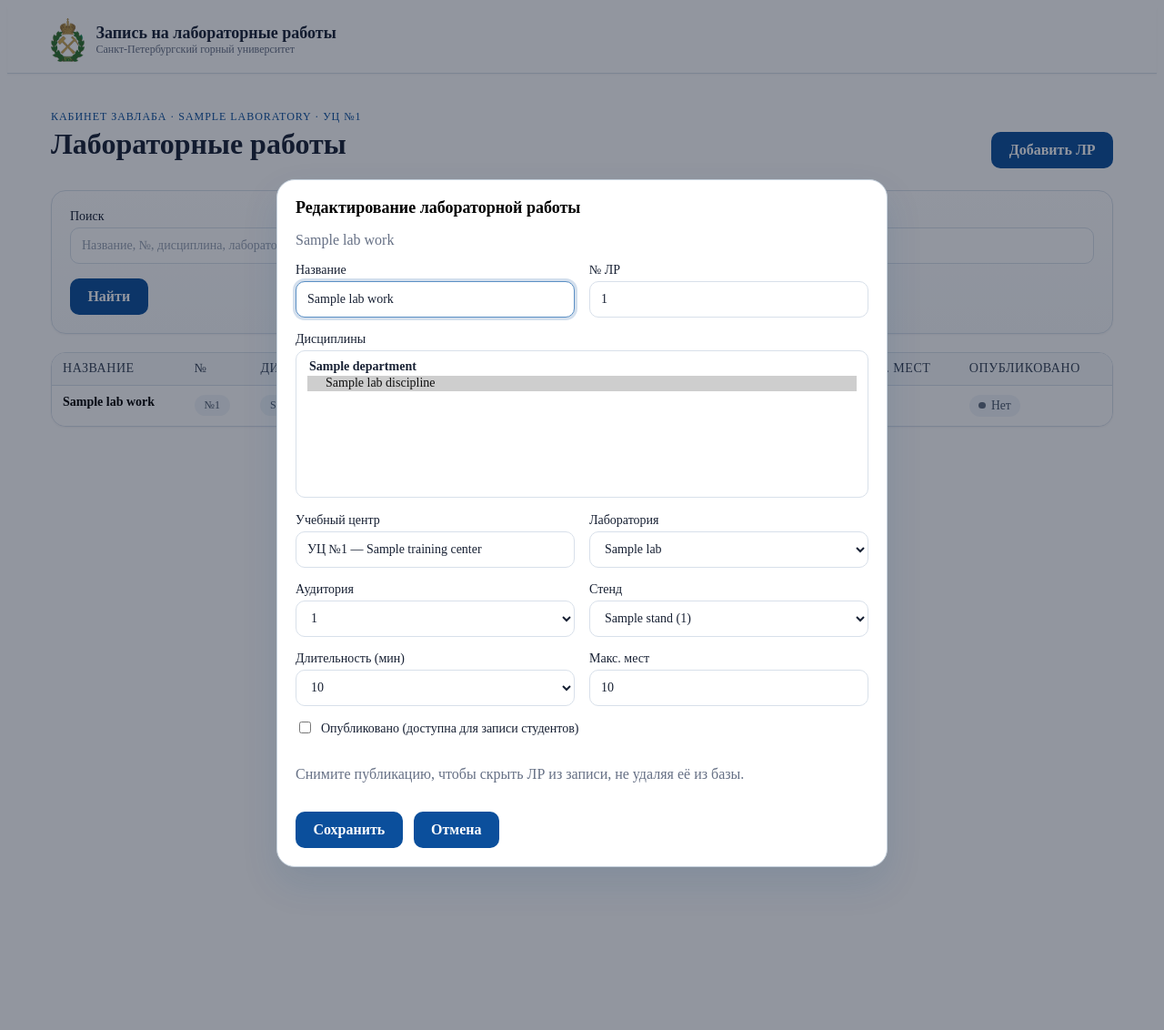
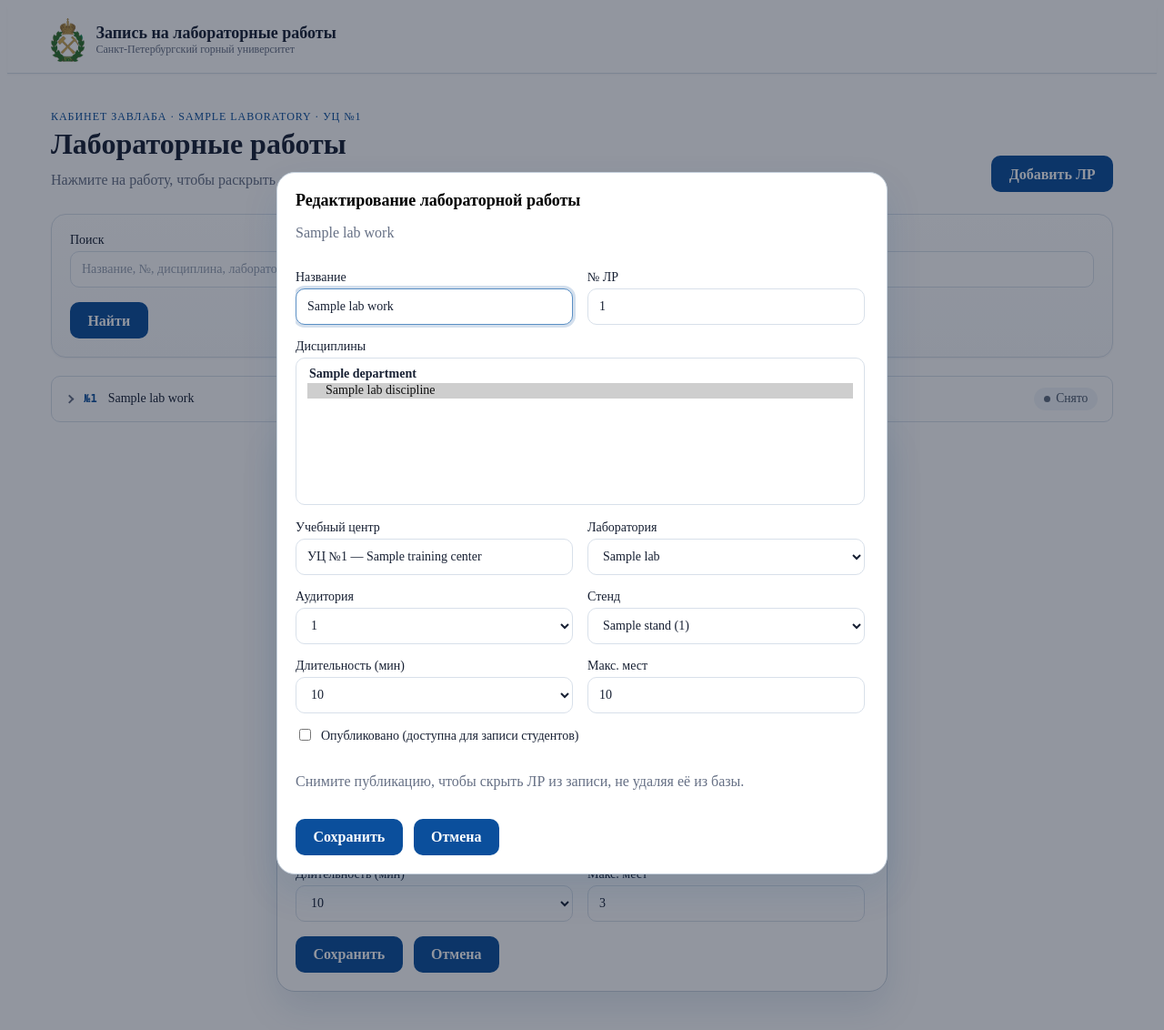
Before and after one commit to windbreakerx/labbooking, a Django app: template backend/templates/bookings/lab_head/lab_works.html in a window 1280 px wide. Shown: the top 1132 px of the page at 91% size. Run offline with Django 5.2, Linux system fonts and the light colour scheme; the template is opened without the code that fills it: most values are stand-ins (such as "Sample title", 1, 10 or a date in 2020).

Commit message:
lab work design

```diff
--- a/backend/static/css/main.css
+++ b/backend/static/css/main.css
@@ -2065,6 +2065,19 @@
     max-width: 42rem;
 }
 
+.app-dialog--scrollable {
+    max-height: calc(100vh - var(--space-6));
+    overflow: hidden;
+    display: flex;
+    flex-direction: column;
+}
+
+.app-dialog--scrollable > form {
+    overflow-y: auto;
+    min-height: 0;
+    padding-right: var(--space-1);
+}
+
 .manual-booking__section {
     display: grid;
     gap: var(--space-2);
@@ -3211,18 +3224,113 @@
     border-color: var(--color-primary-muted);
 }
 
-.lab-work-row {
+.lab-work-list {
+    list-style: none;
+    margin: 0;
+    padding: 0;
+    display: flex;
+    flex-direction: column;
+    gap: var(--space-2);
+}
+
+.lab-work-item {
+    border: 1px solid var(--color-border);
+    border-radius: var(--radius-md);
+    background: var(--color-surface);
+    overflow: hidden;
+}
+
+.lab-work-item[open] {
+    border-color: var(--color-primary-muted);
+    box-shadow: var(--shadow-xs);
+}
+
+.lab-work-item__summary {
+    display: flex;
+    align-items: center;
+    gap: var(--space-3);
+    padding: var(--space-3) var(--space-4);
     cursor: pointer;
-}
-
-.lab-work-row:hover,
-.lab-work-row:focus-visible {
+    list-style: none;
+}
+
+.lab-work-item__summary::-webkit-details-marker {
+    display: none;
+}
+
+.lab-work-item__summary::before {
+    content: "";
+    width: 0.45rem;
+    height: 0.45rem;
+    border-right: 2px solid var(--color-muted);
+    border-bottom: 2px solid var(--color-muted);
+    transform: rotate(-45deg);
+    transition: transform 0.15s ease;
+    flex-shrink: 0;
+}
+
+.lab-work-item[open] > .lab-work-item__summary::before {
+    transform: rotate(45deg);
+}
+
+.lab-work-item__summary:hover,
+.lab-work-item__summary:focus-visible {
     background: var(--color-primary-soft);
     outline: none;
 }
 
-.lab-work-table tbody tr.lab-work-row:focus-visible {
-    box-shadow: inset 0 0 0 2px var(--color-primary-muted);
+.lab-work-item__number {
+    font-family: var(--font-mono);
+    font-size: var(--text-xs);
+    font-weight: var(--font-weight-semibold);
+    color: var(--color-primary);
+    white-space: nowrap;
+}
+
+.lab-work-item__title {
+    flex: 1;
+    font-size: var(--text-sm);
+    font-weight: var(--font-weight-medium);
+    color: var(--color-text);
+    min-width: 0;
+}
+
+.lab-work-item__status {
+    flex-shrink: 0;
+}
+
+.lab-work-item__body {
+    padding: 0 var(--space-4) var(--space-4);
+    border-top: 1px solid var(--color-border);
+    background: var(--color-surface-muted);
+}
+
+.lab-work-item__meta {
+    display: grid;
+    gap: var(--space-2);
+    margin: var(--space-3) 0;
+}
+
+.lab-work-item__meta-row {
+    display: grid;
+    grid-template-columns: 7.5rem 1fr;
+    gap: var(--space-2);
+    align-items: start;
+    font-size: var(--text-sm);
+}
+
+.lab-work-item__meta-row dt {
+    margin: 0;
+    color: var(--color-muted);
+    font-weight: var(--font-weight-medium);
+}
+
+.lab-work-item__meta-row dd {
+    margin: 0;
+}
+
+.lab-work-edit-btn {
+    margin-top: var(--space-2);
 }
 
 .department-panel {
--- a/backend/templates/bookings/lab_head/lab_works.html
+++ b/backend/templates/bookings/lab_head/lab_works.html
@@ -5,6 +5,7 @@
     <div class="page-header__content">
         <p class="page-eyebrow">Кабинет завлаба{% if laboratory %} · {{ laboratory.name }}{% endif %}{% if training_center %} · УЦ №{{ training_center.number }}{% endif %}</p>
         <h1 class="page-title">Лабораторные работы</h1>
+        <p class="page-description">Нажмите на работу, чтобы раскрыть детали. Редактирование — кнопкой внутри карточки.</p>
     </div>
     <div class="page-actions">
         <button type="button" class="button" id="lab-work-create-open">Добавить ЛР</button>
@@ -26,18 +27,64 @@
     </form>
 </section>
 
-<div class="table-wrap">
-    <table class="table table--compact table--sticky responsive-table lab-work-table">
-        <thead>
-            <tr><th>Название</th><th>№</th><th>Дисциплины</th><th>Лаборатория</th><th>УЦ</th><th>Аудитория</th><th>Длительность</th><th>Макс. мест</th><th>Опубликовано</th></tr>
-        </thead>
-        <tbody>
+{% if lab_works %}
+<ul class="lab-work-list">
     {% for lw in lab_works %}
     {% with bound_lab=lw.laboratories.all|first %}
-            <tr
-                class="lab-work-row"
-                tabindex="0"
-                role="button"
+    <li>
+        <details
+            class="lab-work-item"
+            {% if edit_lab_work_id == lw.pk|stringformat:"s" %}open{% endif %}
+        >
+            <summary class="lab-work-item__summary">
+                <span class="lab-work-item__number">№{{ lw.number }}</span>
+                <span class="lab-work-item__title">{{ lw.title }}</span>
+                {% if lw.is_published %}
+                <span class="status-badge status-badge--with-dot status-badge--visited lab-work-item__status">Опубликовано</span>
+                {% else %}
+                <span class="status-badge status-badge--with-dot status-badge--cancelled lab-work-item__status">Снято</span>
+                {% endif %}
+            </summary>
+            <div class="lab-work-item__body">
+                <dl class="lab-work-item__meta">
+                    <div class="lab-work-item__meta-row">
+                        <dt>Дисциплины</dt>
+                        <dd>
+                            {% for d in lw.disciplines.all %}
+                            <span class="badge badge--muted">{{ d.title }}</span>{% if not forloop.last %} {% endif %}
+                            {% empty %}<span class="muted">—</span>{% endfor %}
+                        </dd>
+                    </div>
+                    <div class="lab-work-item__meta-row">
+                        <dt>Лаборатория</dt>
+                        <dd>{% if bound_lab %}{{ bound_lab.name }}{% elif laboratory %}{{ laboratory.name }}{% else %}<span class="muted">—</span>{% endif %}</dd>
+                    </div>
+                    <div class="lab-work-item__meta-row">
+                        <dt>Учебный центр</dt>
+                        <dd>{% if bound_lab %}№{{ bound_lab.training_center.number }}{% if bound_lab.training_center.name %} — {{ bound_lab.training_center.name }}{% endif %}{% elif training_center %}№{{ training_center.number }}{% if training_center.name %} — {{ training_center.name }}{% endif %}{% else %}<span class="muted">—</span>{% endif %}</dd>
+                    </div>
+                    <div class="lab-work-item__meta-row">
+                        <dt>Аудитория</dt>
+                        <dd>{% if lw.default_room %}{{ lw.default_room.number }}{% else %}<span class="muted">—</span>{% endif %}</dd>
+                    </div>
+                    {% if lw.primary_stand %}
+                    <div class="lab-work-item__meta-row">
+                        <dt>Стенд</dt>
+                        <dd>{{ lw.primary_stand.name }} ({{ lw.primary_stand.inventory_number }})</dd>
+                    </div>
+                    {% endif %}
+                    <div class="lab-work-item__meta-row">
+                        <dt>Длительность</dt>
+                        <dd>{{ lw.duration_minutes }} мин</dd>
+                    </div>
+                    <div class="lab-work-item__meta-row">
+                        <dt>Макс. мест</dt>
+                        <dd>{{ lw.capacity }}</dd>
+                    </div>
+                </dl>
+                <button
+                    type="button"
+                    class="button button--secondary lab-work-edit-btn"
                     data-lab-work-id="{{ lw.pk }}"
                     data-title="{{ lw.title|escapejs }}"
                     data-number="{{ lw.number }}"
@@ -49,31 +96,14 @@
                     data-duration="{{ lw.duration_minutes }}"
                     data-capacity="{{ lw.capacity }}"
                     data-published="{{ lw.is_published|yesno:'1,0' }}"
-                aria-label="Редактировать {{ lw.title }}"
-            >
-                <td data-label="Название"><strong>{{ lw.title }}</strong></td>
-                <td data-label="№"><span class="badge badge--muted">№{{ lw.number }}</span></td>
-                <td data-label="Дисциплины">
-                    {% for d in lw.disciplines.all %}
-                    <span class="badge badge--muted">{{ d.title }}</span>{% if not forloop.last %} {% endif %}
-                    {% empty %}<span class="muted">—</span>{% endfor %}
-                </td>
-                <td data-label="Лаборатория">{% if bound_lab %}{{ bound_lab.name }}{% elif laboratory %}{{ laboratory.name }}{% else %}<span class="muted">—</span>{% endif %}</td>
-                <td data-label="УЦ">{% if bound_lab %}№{{ bound_lab.training_center.number }}{% elif training_center %}№{{ training_center.number }}{% else %}<span class="muted">—</span>{% endif %}</td>
-                <td data-label="Аудитория">{% if lw.default_room %}{{ lw.default_room.number }}{% else %}<span class="muted">—</span>{% endif %}</td>
-                <td data-label="Длительность">{{ lw.duration_minutes }} мин</td>
-                <td data-label="Макс. мест">{{ lw.capacity }}</td>
-                <td data-label="Опубликовано">
-                    {% if lw.is_published %}
-                    <span class="status-badge status-badge--with-dot status-badge--visited">Да</span>
+                >Редактировать</button>
+            </div>
+        </details>
+    </li>
+    {% endwith %}
+    {% endfor %}
+</ul>
 {% else %}
-                    <span class="status-badge status-badge--with-dot status-badge--cancelled">Нет</span>
-                    {% endif %}
-                </td>
-            </tr>
-            {% endwith %}
-            {% empty %}
-            <tr><td colspan="9">
 <div class="empty-state empty-state--icon">
     {% if search_query %}
     <p>По запросу «{{ search_query }}» ничего не найдено.</p>
@@ -82,13 +112,9 @@
     <p class="muted">Сначала привяжите дисциплины, затем добавьте ЛР.</p>
     {% endif %}
 </div>
-            </td></tr>
-            {% endfor %}
-        </tbody>
-    </table>
-</div>
+{% endif %}
 
-<dialog id="lab-work-create-dialog" class="app-dialog app-dialog--wide" aria-labelledby="lab-work-create-title">
+<dialog id="lab-work-create-dialog" class="app-dialog app-dialog--wide app-dialog--scrollable" aria-labelledby="lab-work-create-title">
     <div class="app-dialog__header">
         <h2 class="card__title" id="lab-work-create-title">Добавить лабораторную работу</h2>
     </div>
@@ -155,7 +181,7 @@
     </form>
 </dialog>
 
-<dialog id="lab-work-edit-dialog" class="app-dialog app-dialog--wide" aria-labelledby="lab-work-edit-heading">
+<dialog id="lab-work-edit-dialog" class="app-dialog app-dialog--wide app-dialog--scrollable" aria-labelledby="lab-work-edit-heading">
     <div class="app-dialog__header">
         <h2 class="card__title" id="lab-work-edit-heading">Редактирование лабораторной работы</h2>
         <p class="muted" id="lab-work-edit-subtitle"></p>
@@ -262,30 +288,30 @@
         });
     }
 
-    function openEditDialog(row) {
-        if (!editDialog || !editForm || !row) {
+    function openEditDialog(source) {
+        if (!editDialog || !editForm || !source) {
             return;
         }
-        var labWorkId = row.getAttribute('data-lab-work-id');
+        var labWorkId = source.getAttribute('data-lab-work-id');
         editForm.action = '{% url "lab-head-lab-work-update" pk=0 %}'.replace('/0/', '/' + labWorkId + '/');
-        document.getElementById('lab-work-edit-title-input').value = row.getAttribute('data-title') || '';
-        document.getElementById('lab-work-edit-number').value = row.getAttribute('data-number') || '';
+        document.getElementById('lab-work-edit-title-input').value = source.getAttribute('data-title') || '';
+        document.getElementById('lab-work-edit-number').value = source.getAttribute('data-number') || '';
         var disciplineSelect = document.getElementById('lab-work-edit-disciplines');
-        var disciplineIds = (row.getAttribute('data-discipline-ids') || '').split(',').filter(Boolean);
+        var disciplineIds = (source.getAttribute('data-discipline-ids') || '').split(',').filter(Boolean);
         if (disciplineSelect) {
             Array.prototype.forEach.call(disciplineSelect.options, function (option) {
                 option.selected = disciplineIds.indexOf(option.value) !== -1;
             });
         }
-        document.getElementById('lab-work-edit-laboratory').value = row.getAttribute('data-laboratory-id') || '';
-        document.getElementById('lab-work-edit-room').value = row.getAttribute('data-room-id') || '';
-        document.getElementById('lab-work-edit-stand').value = row.getAttribute('data-stand-id') || '';
-        document.getElementById('lab-work-edit-duration').value = row.getAttribute('data-duration') || '';
-        document.getElementById('lab-work-edit-capacity').value = row.getAttribute('data-capacity') || '';
-        document.getElementById('lab-work-edit-published').checked = row.getAttribute('data-published') === '1';
-        document.getElementById('lab-work-edit-tc').value = row.getAttribute('data-tc-label') || '';
+        document.getElementById('lab-work-edit-laboratory').value = source.getAttribute('data-laboratory-id') || '';
+        document.getElementById('lab-work-edit-room').value = source.getAttribute('data-room-id') || '';
+        document.getElementById('lab-work-edit-stand').value = source.getAttribute('data-stand-id') || '';
+        document.getElementById('lab-work-edit-duration').value = source.getAttribute('data-duration') || '';
+        document.getElementById('lab-work-edit-capacity').value = source.getAttribute('data-capacity') || '';
+        document.getElementById('lab-work-edit-published').checked = source.getAttribute('data-published') === '1';
+        document.getElementById('lab-work-edit-tc').value = source.getAttribute('data-tc-label') || '';
         if (editSubtitle) {
-            editSubtitle.textContent = row.getAttribute('data-title') || '';
+            editSubtitle.textContent = source.getAttribute('data-title') || '';
         }
         editDialog.showModal();
     }
@@ -316,23 +342,24 @@
         });
     }
 
-    document.querySelectorAll('.lab-work-row').forEach(function (row) {
-        row.addEventListener('click', function () {
-            openEditDialog(row);
+    document.querySelectorAll('.lab-work-edit-btn').forEach(function (btn) {
+        btn.addEventListener('click', function (e) {
+            e.preventDefault();
+            openEditDialog(btn);
         });
-        row.addEventListener('keydown', function (e) {
-            if (e.key === 'Enter' || e.key === ' ') {
-                e.preventDefault();
-                openEditDialog(row);
-            }
+    });
+
+    document.querySelectorAll('.lab-work-item__body').forEach(function (body) {
+        body.addEventListener('click', function (e) {
+            e.stopPropagation();
         });
     });
 
     var editLabWorkId = '{{ edit_lab_work_id|escapejs }}';
     if (editLabWorkId) {
-        var targetRow = document.querySelector('.lab-work-row[data-lab-work-id="' + editLabWorkId + '"]');
-        if (targetRow) {
-            openEditDialog(targetRow);
+        var targetBtn = document.querySelector('.lab-work-edit-btn[data-lab-work-id="' + editLabWorkId + '"]');
+        if (targetBtn) {
+            openEditDialog(targetBtn);
         }
     }
 })();
```
Lines whose indentation alone changed are shown as unchanged.
